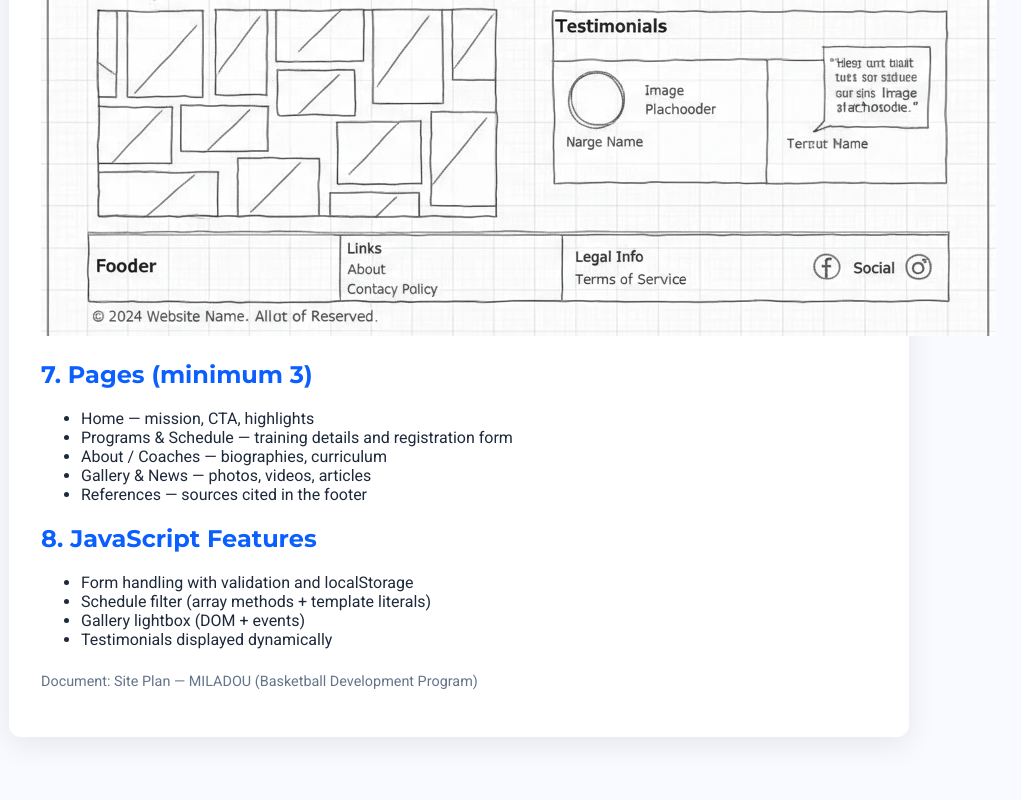
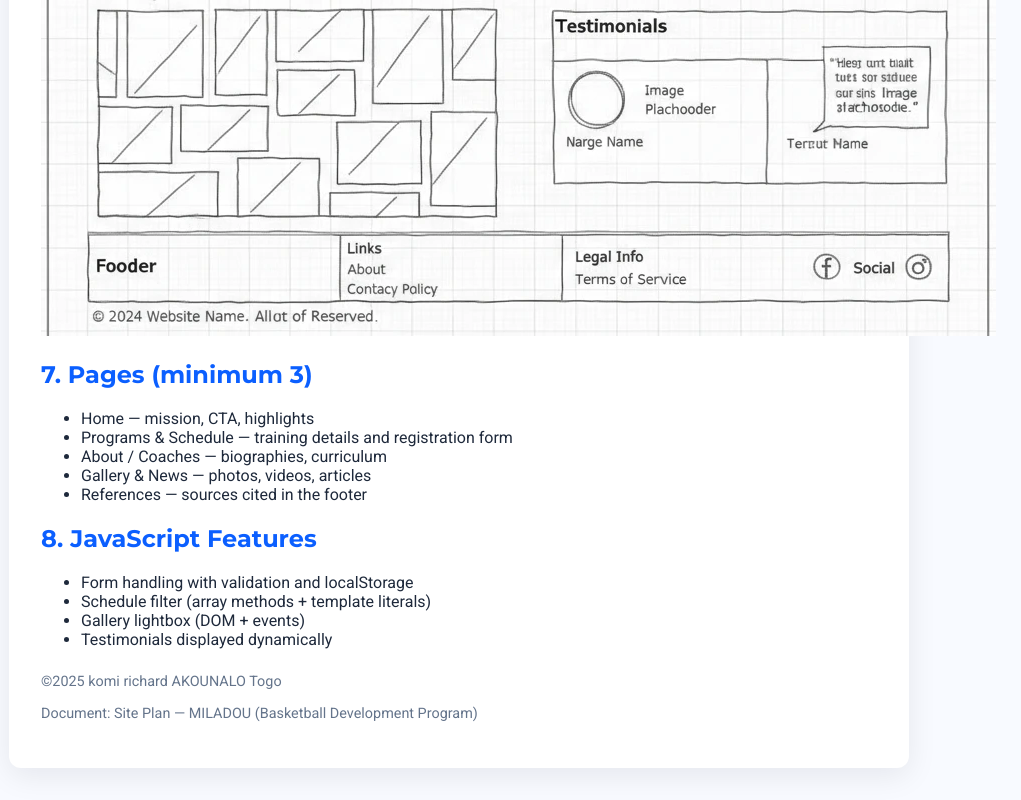
Before and after one commit to komi380/wdd131, a plain HTML site: page project/siteplan.html in a window 1280 px wide. Shown: the part 2665-3465 px from the top of the page, without its empty margins (181-1202 px from the left). Before the commit the page ends 3434 px from the top, so only its background shows below. Drawn offline with Linux system fonts and the light colour scheme.

Commit message:
initial commit

```diff
--- a/project/siteplan.html
+++ b/project/siteplan.html
@@ -3,7 +3,9 @@
 <head>
   <meta charset="utf-8">
   <meta name="viewport" content="width=device-width,initial-scale=1">
+  <meta name="author" content="komi richard AKOUNALO">
   <title>MILADOU — Project Site Plan</title>
+  <meta name="description" content="WDD 131 – Dynamic Web Fundamentals – komi richard AKOUNALO – MILADOU site plan">
   <link rel="preconnect" href="https://fonts.gstatic.com">
   <link href="https://fonts.googleapis.com/css2?family=Montserrat:wght@400;700&family=Roboto:wght@300;400&display=swap" rel="stylesheet">
   <link rel="stylesheet" href="styles/siteplan.css">
@@ -117,6 +119,7 @@
     </section>
 
     <footer>
+      <p>&copy;2025 komi richard AKOUNALO Togo</p>
       <p>Document: Site Plan — MILADOU (Basketball Development Program)</p>
     </footer>
     </div>
```
